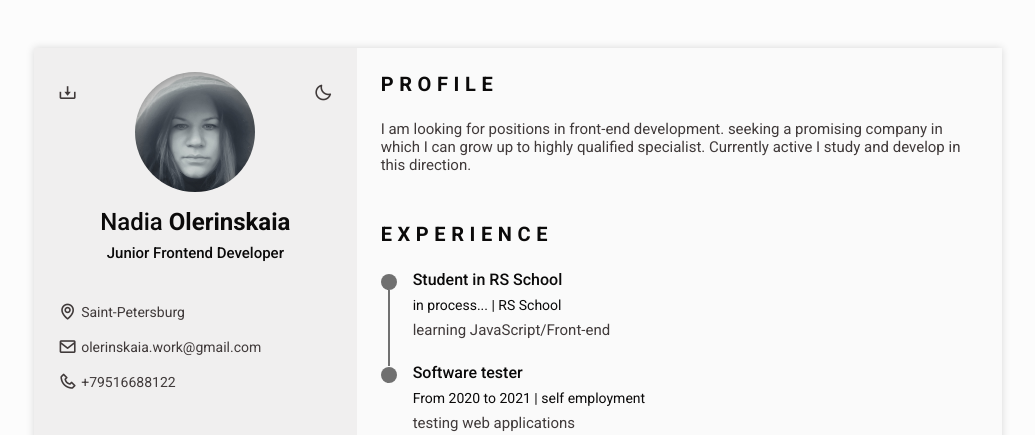
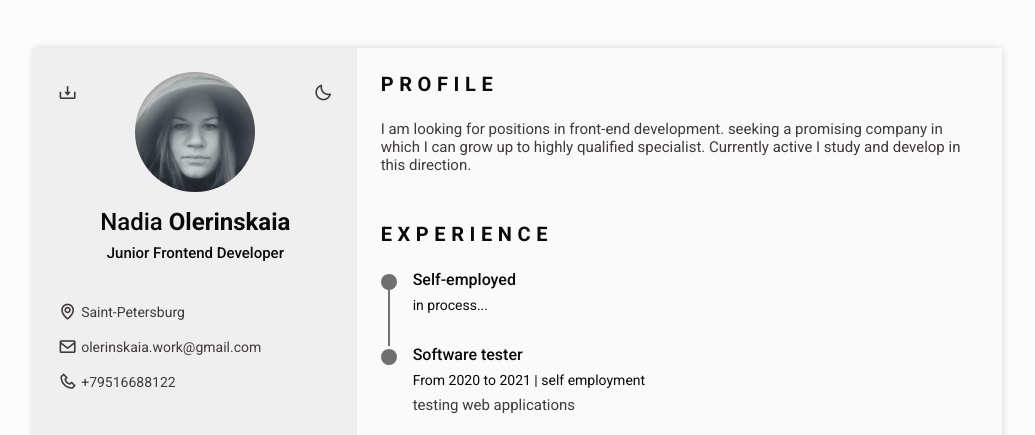
Before and after one commit to Olerinskaia/rsschool-cv, a plain HTML site: page index.html in a window 1280 px wide. Shown: the top 435 px of the page, without its empty margins (122-1157 px from the left). Drawn offline with nearby package versions, Linux system fonts and the light colour scheme.

Commit message:
docs: fix skills

```diff
--- a/index.html
+++ b/index.html
@@ -230,13 +230,9 @@
                   <span class="experience__line"></span>
                 </div>
                 <div class="experience__data bd-grid">
-                  <h3 class="experience__title">Student in RS School</h3>
-                  <span class="experience__company"
-                    >in process... | RS School</span
-                  >
-                  <p class="experience__description">
-                    learning JavaScript/Front-end
-                  </p>
+                  <h3 class="experience__title">Self-employed</h3>
+                  <span class="experience__company">in process... </span>
+                  <p class="experience__description"></p>
                 </div>
               </div>
               <div class="experience__content">
@@ -279,7 +275,7 @@
                   speaker
                 </li>
                 <li class="languages__name">
-                  <span class="languages__circle"></span>English -A2 (B1 in
+                  <span class="languages__circle"></span>English - A2 (B1 in
                   process..)
                 </li>
               </ul>
```
